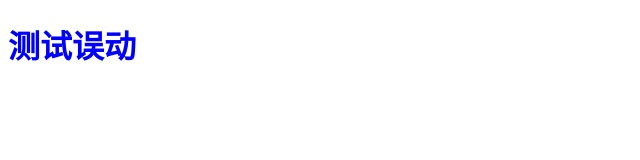
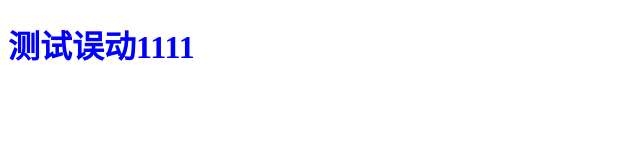
Before and after one commit to zhangyuchun0131/zhangtest, a plain HTML site: page index.html in a window 1280 px wide. Shown: the full height of the page, 0-640 px from the left. Drawn offline with Linux system fonts and the light colour scheme.

Commit message:
test1.0
test1.0

```diff
--- a/index.html
+++ b/index.html
@@ -7,7 +7,7 @@
 	<script src="js/script.js"></script>
 </head>
 <body>
-	<h1 id="h1">测试误动</h1>
+	<h1 id="h1">测试误动1111</h1>
 
 </body>
 </html>
```
